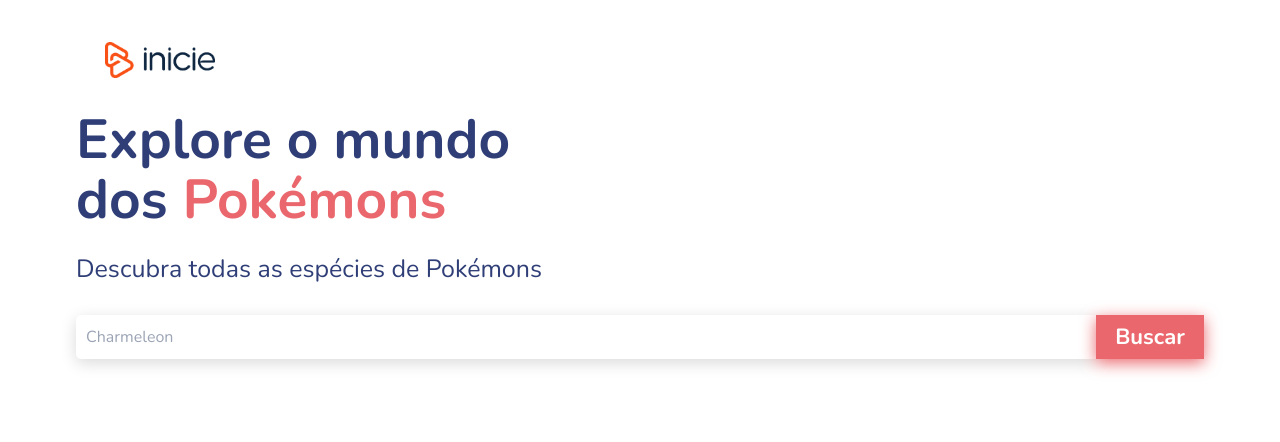
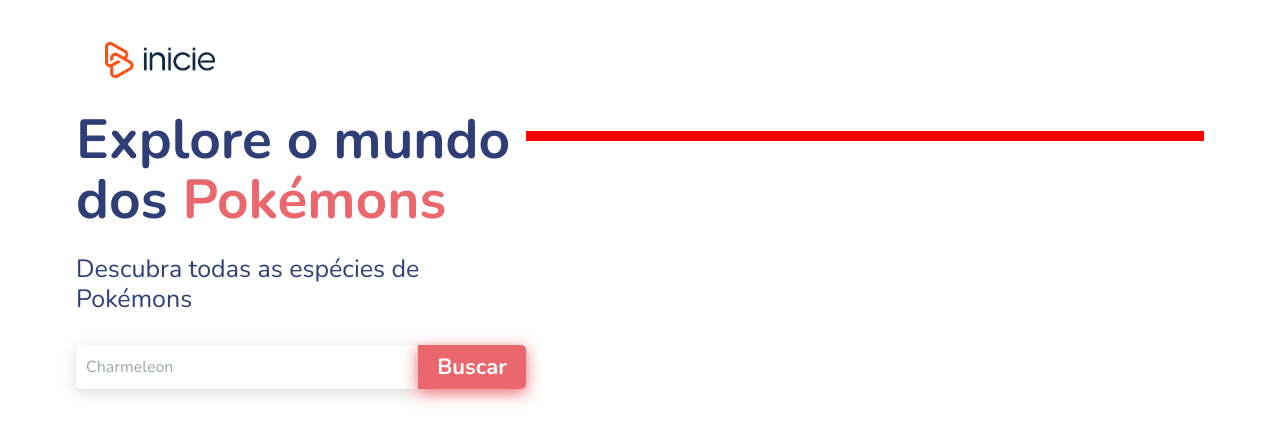
Before and after one commit to dbrazl/inicie-pokemon, an Angular app: page / in a window 1280 px wide. Shown: the top 442 px of the page. Built offline with nearby package versions, Linux system fonts and the light colour scheme.

Commit message:
feat: create explore pokemons containers

```diff
--- a/src/app/app.component.css
+++ b/src/app/app.component.css
@@ -26,16 +26,45 @@
 
 .content {
   padding: 0 32px;
+}
+
+@media(min-width: 1024px) {
+  .content {
+    padding: 0 76px;
+  }
+}
+
+.explore-pokemons {
+  display: flex;
+  flex-direction: column;
+  align-items: flex-start;
+  justify-content: flex-start;
+}
+
+@media (min-width: 1024px) {
+  .explore-pokemons {
+    flex-direction: row;
+  }
+}
+
+.text-container {
   display: flex;
   flex-direction: column;
   justify-content: flex-start;
   align-items: flex-start;
 }
 
-@media(min-width: 1024px) {
-  .content {
-    padding: 0 76px;
+@media (min-width: 1024px) {
+  .text-container {
+    width: 450px;
   }
+}
+
+.list-container {
+  width: 100%;
+  height: 10px;
+  margin-top: 41px;
+  background-color: red;
 }
 
 .title {
--- a/src/app/app.component.html
+++ b/src/app/app.component.html
@@ -11,9 +11,15 @@
 </header>
 
 <main class="content">
-  <h1 id="title" class="title">Explore o mundo dos <span>Pokémons</span></h1>
-  <span id="description" class="description">Descubra todas as espécies de Pokémons</span>
-  <app-search-input id="search-input" class="search-input"></app-search-input>
+  <section class="explore-pokemons">
+    <div class="text-container">
+      <h1 id="title" class="title">Explore o mundo dos <span>Pokémons</span></h1>
+      <span id="description" class="description">Descubra todas as espécies de Pokémons</span>
+      <app-search-input id="search-input" class="search-input"></app-search-input>
+    </div>
+
+    <div class="list-container"></div>
+  </section>
 </main>
 
 <!-- * * * * * * * * * * * * * * * * * * * * * * * * * * * * * * * -->
--- a/src/app/search-input/search-input.component.css
+++ b/src/app/search-input/search-input.component.css
@@ -38,4 +38,6 @@
   font-weight: 700;
   font-size: 22px;
   line-height: 30px;
+  border-top-right-radius: 5px;
+  border-bottom-right-radius: 5px;
 }
```
